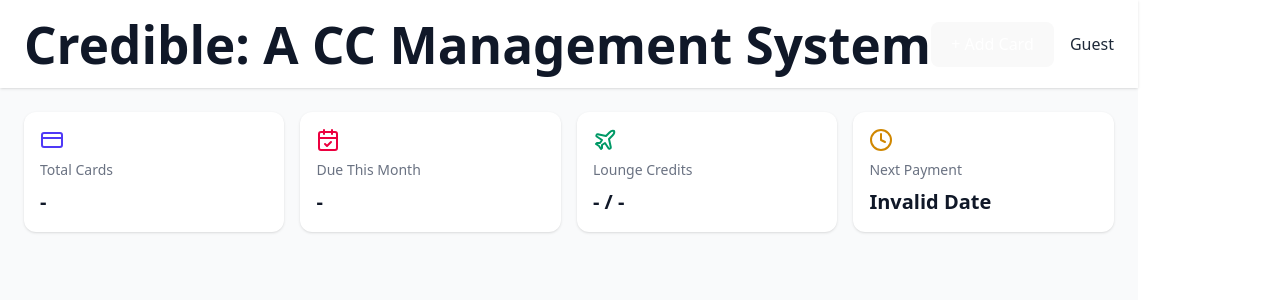
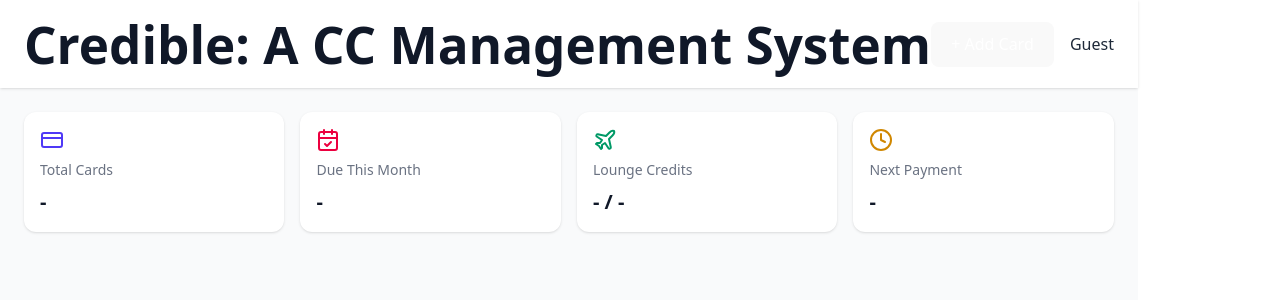
Before and after one commit to rivieraviews/credible, a React (Vite) app in the folder frontend/: page / in a window 1280 px wide. Shown: the top 300 px of the page. Built offline with nearby package versions, Linux system fonts and the light colour scheme; no server answers.

Commit message:
fix(dashboard): change Invalid Date placeholer on Next Payment card

```diff
--- a/frontend/src/pages/Dashboard.tsx
+++ b/frontend/src/pages/Dashboard.tsx
@@ -58,11 +58,15 @@ export default function Dashboard() {
             <DashboardCard
               icon={<Clock />}
               label="Next Payment"
-              value={new Date(data?.nextPayment ?? "").toLocaleDateString("en-IN", {
-                day: "numeric",
-                month: "short",
-                year: "numeric"
-              })}
+              value={
+                data?.nextPayment
+                 ? new Date(data.nextPayment).toLocaleDateString("en-IN", {
+                  day: "numeric",
+                  month: "short",
+                  year: "numeric"
+              })
+              : "-"
+            }
               color="text-yellow-600"
             />
           </div>
```
